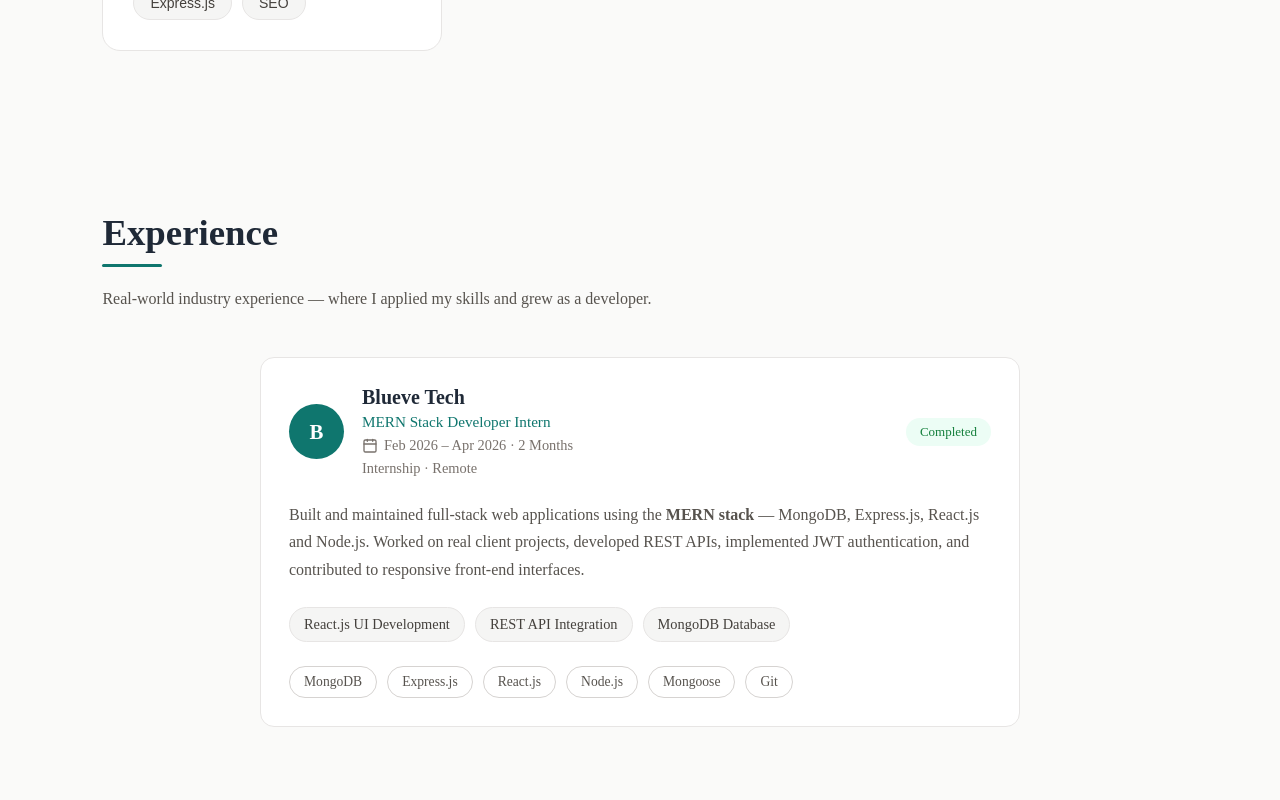
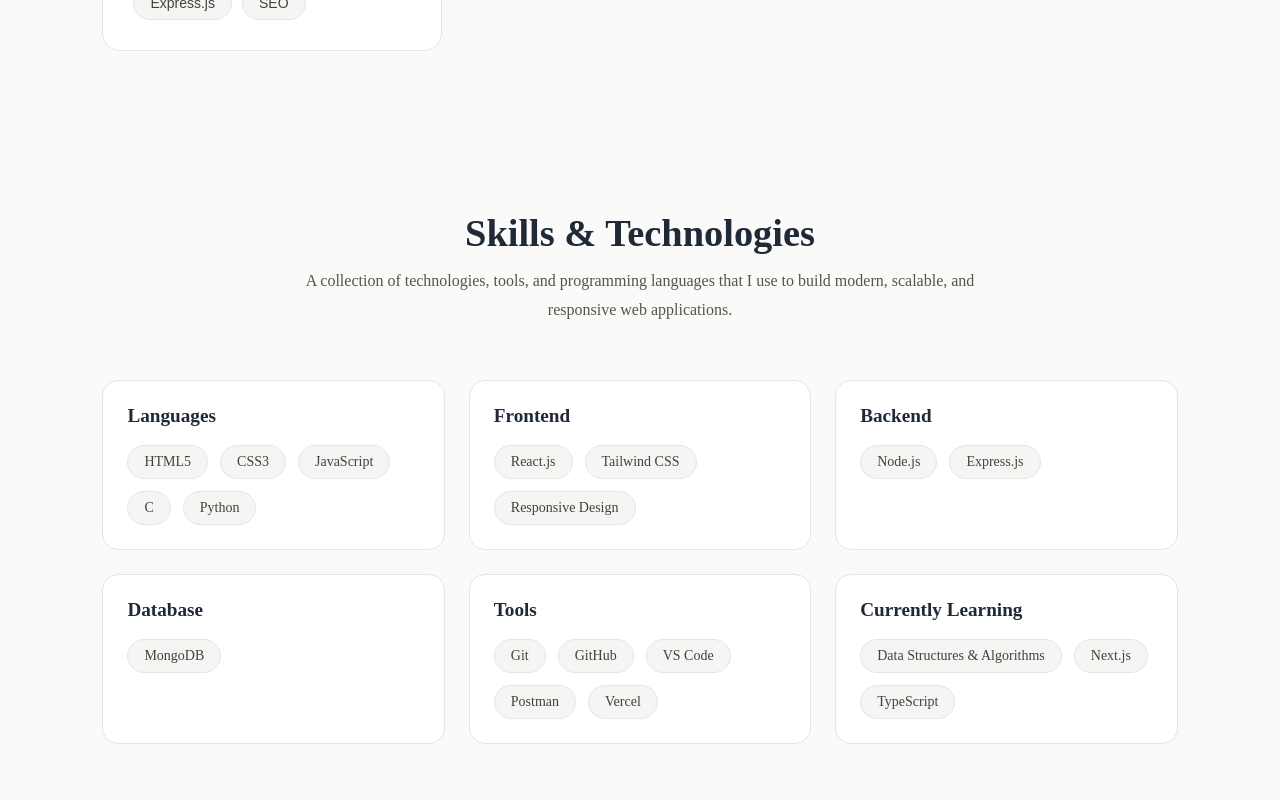
Before and after one commit to SAHIL16com/my_portfolio, a React (Vite) app: page / in a window 1280 px wide. Shown: the part 1380-2180 px from the top of the page. Built offline with nearby package versions, Linux system fonts and the light colour scheme.

Commit message:
skills section add

```diff
--- a/src/App.jsx
+++ b/src/App.jsx
@@ -6,6 +6,7 @@
 import Footer from './Footer/Footer.jsx'
 import Connect from './Connect/Connect.jsx'
 import Learning from './Learning/Learning.jsx'
+import Skills from './Projects/Skills.jsx'
 
 const App = () => {
   return (
@@ -13,6 +14,7 @@
       <Navbar />
       <Hero/>
       <About/>
+      <Skills/>
       <Experience/>
       <Learning/>
       <Connect/>
--- /dev/null
+++ b/src/Projects/Skills.css
@@ -0,0 +1,106 @@
+.skills {
+    width: 100%;
+    padding: 80px 8%;
+    background: #fafaf9;
+}
+
+.skills-header {
+    text-align: center;
+    max-width: 700px;
+    margin: 0 auto 55px;
+}
+
+.skills-header h2 {
+    font-size: 2.4rem;
+    color: #1f2937;
+    margin-bottom: 12px;
+}
+
+.skills-header p {
+    color: #57534e;
+    font-size: 1rem;
+    line-height: 1.8;
+}
+
+.skills-container {
+    display: grid;
+    grid-template-columns: repeat(auto-fit, minmax(320px, 1fr));
+    gap: 24px;
+}
+
+.skill-card {
+    background: #ffffff;
+    border: 1px solid #e7e5e4;
+    border-radius: 16px;
+    padding: 24px;
+    transition: all 0.3s ease;
+}
+
+.skill-card:hover {
+    transform: translateY(-6px);
+    border-color: #0f766e;
+    box-shadow: 0 12px 28px rgba(15, 118, 110, 0.08);
+}
+
+.skill-card h3 {
+    color: #1f2937;
+    font-size: 1.2rem;
+    margin-bottom: 18px;
+    font-weight: 600;
+}
+
+.skill-tags {
+    display: flex;
+    flex-wrap: wrap;
+    gap: 12px;
+}
+
+.skill-tag {
+    padding: 8px 16px;
+    background: #f5f5f4;
+    border: 1px solid #e7e5e4;
+    border-radius: 999px;
+    color: #44403c;
+    font-size: 14px;
+    font-weight: 500;
+    transition: all 0.3s ease;
+}
+
+.skill-tag:hover {
+    background: #0f766e;
+    color: #ffffff;
+    border-color: #0f766e;
+    cursor: default;
+}
+
+@media (max-width: 768px) {
+
+    .skills {
+        padding: 70px 24px;
+    }
+
+    .skills-header {
+        margin-bottom: 40px;
+    }
+
+    .skills-header h2 {
+        font-size: 2rem;
+    }
+
+    .skills-container {
+        grid-template-columns: 1fr;
+    }
+
+    .skill-card {
+        padding: 20px;
+    }
+
+    .skill-tags {
+        gap: 10px;
+    }
+
+    .skill-tag {
+        font-size: 13px;
+        padding: 7px 14px;
+    }
+}
--- /dev/null
+++ b/src/Projects/Skills.jsx
@@ -0,0 +1,44 @@
+import React from "react";
+import "./Skills.css";
+
+const skills = {
+  Languages: ["HTML5", "CSS3", "JavaScript", "C", "Python"],
+  Frontend: ["React.js","Tailwind CSS", "Responsive Design"],
+  Backend: ["Node.js", "Express.js"],
+  Database: ["MongoDB"],
+  Tools: ["Git", "GitHub", "VS Code", "Postman", "Vercel"],"Currently Learning": ["Data Structures & Algorithms","Next.js","TypeScript"],
+};
+
+const Skills = () => {
+  return (
+    <section className="skills" id="skills">
+      <div className="skills-header">
+        <h2>Skills & Technologies</h2>
+        <p>
+          A collection of technologies, tools, and programming languages that I
+          use to build modern, scalable, and responsive web applications.
+        </p>
+      </div>
+
+      <div className="skills-container">
+
+        {Object.entries(skills).map(([category, items]) => (
+          <div className="skill-card" key={category}>
+            <h3>{category}</h3>
+
+            <div className="skill-tags">
+              {items.map((item) => (
+                <span className="skill-tag" key={item}>
+                  {item}
+                </span>
+              ))}
+            </div>
+          </div>
+        ))}
+
+      </div>
+    </section>
+  );
+};
+
+export default Skills;
```
